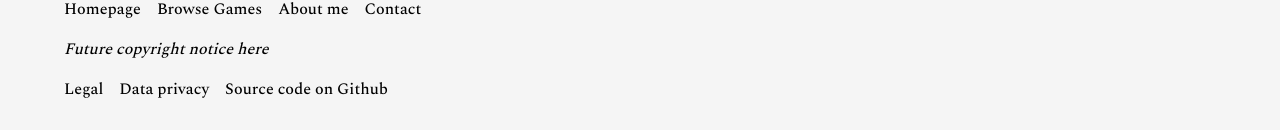
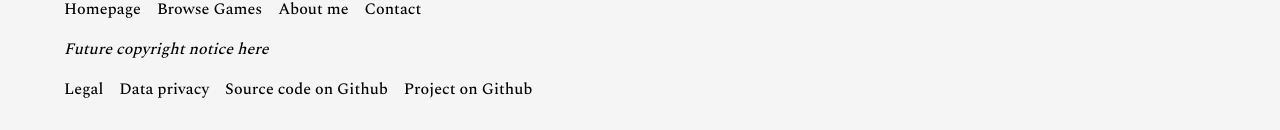
Before and after one commit to cchampou/serious-games, a React (Vite) app in the folder shop/: page / in a window 1280 px wide. Shown: the part 1613-1743 px from the top of the page. Built offline with nearby package versions, Linux system fonts and the light colour scheme.

Commit message:
feat: add project managment link in footer

```diff
--- a/shop/src/components/footer/Footer.tsx
+++ b/shop/src/components/footer/Footer.tsx
@@ -21,6 +21,13 @@ function Footer() {
       >
         Source code on Github
       </a>
+      <a
+        href="https://github.com/users/cchampou/projects/4"
+        target="_blank"
+        rel="noreferrer"
+      >
+        Project on Github
+      </a>
     </footer>
   );
 }
```
